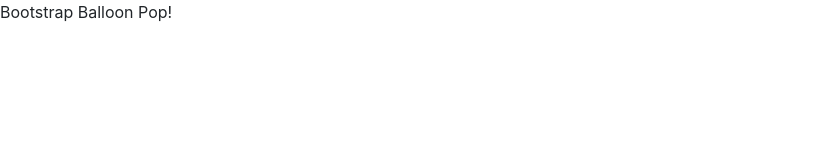
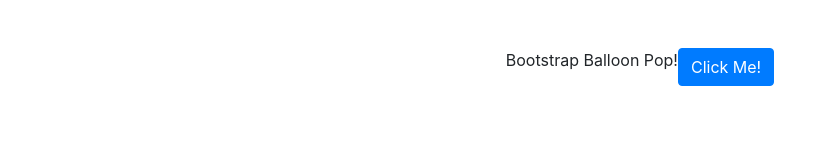
Before and after one commit to AlexMuir138/basics, a plain HTML site: page index.html in a window 1280 px wide. Shown: the whole page, without its empty margins (0-836 px from the left). Drawn offline with nearby package versions, Linux system fonts and the light colour scheme.

Commit message:
It's a start

```diff
--- a/index.html
+++ b/index.html
@@ -8,8 +8,11 @@
   <link rel="stylesheet" href="https://cdn.jsdelivr.net/npm/bootstrap@4.6.0/dist/css/bootstrap.min.css" integrity="sha384-B0vP5xmATw1+K9KRQjQERJvTumQW0nPEzvF6L/Z6nronJ3oUOFUFpCjEUQouq2+l" crossorigin="anonymous">
 </head>
 <body>
-
-  Bootstrap Balloon Pop!
-
+<div class="row">
+  <div class="col-12 d-flex justify-content-center pt-5 ">
+    Bootstrap Balloon Pop!
+    <button class="btn btn-primary"> Click Me!</button>
+  </div>
+</div>
 </body>
 </html>
```
